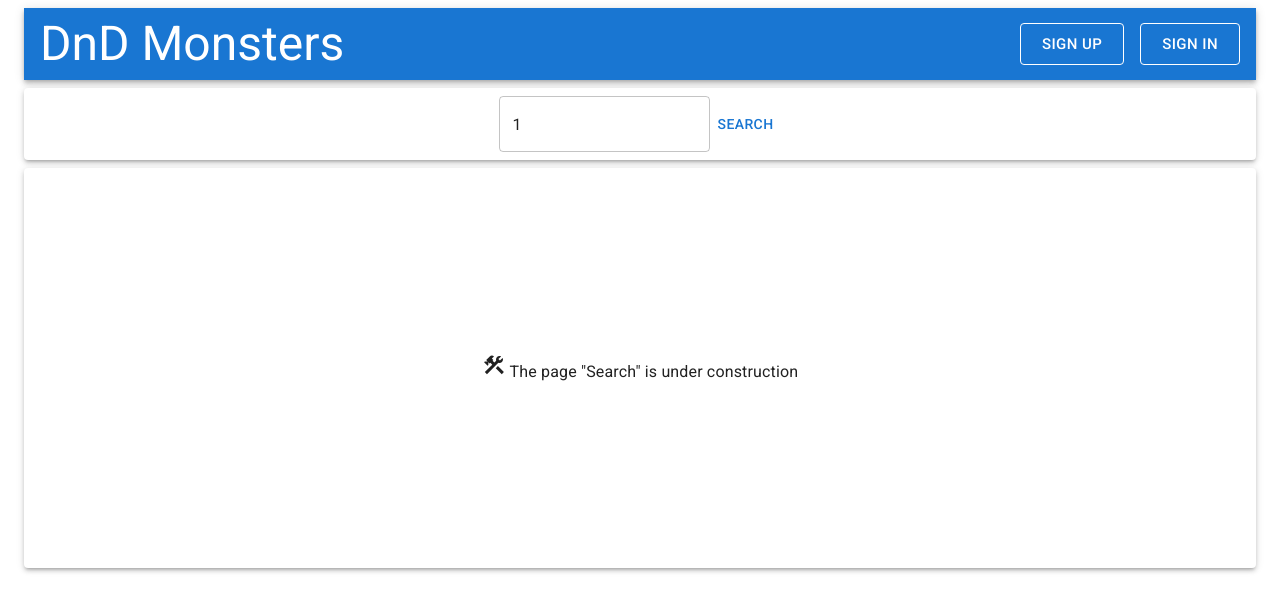
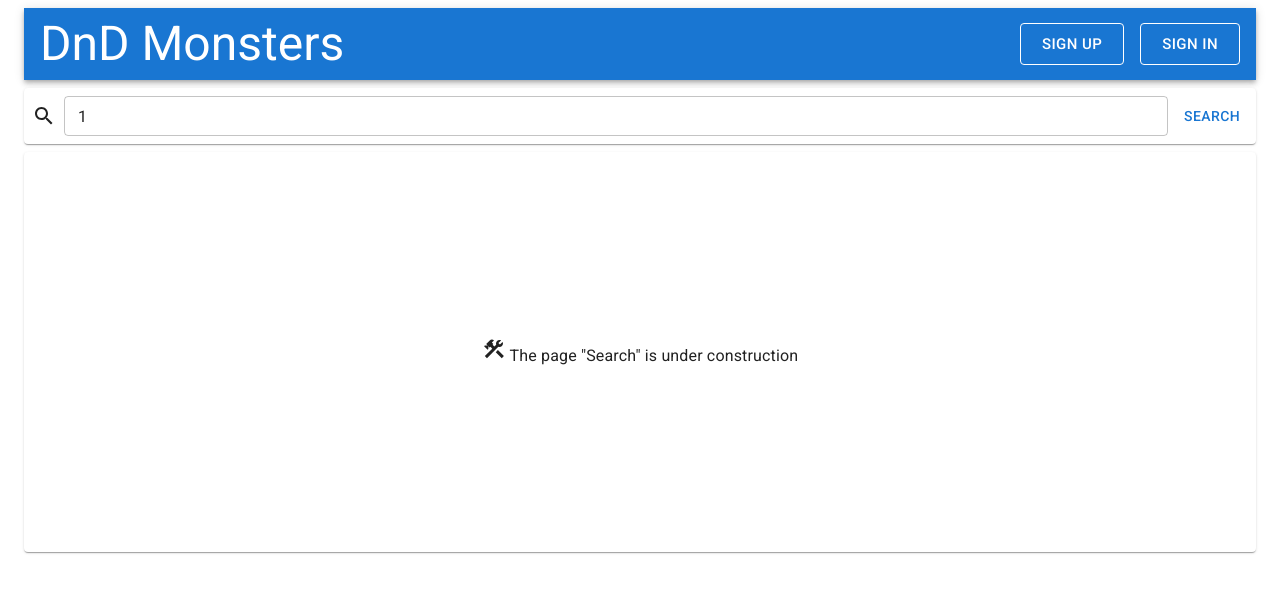
Before and after one commit to Malacar-Miles/dnd-monsters, a React (Create React App) app: page /search/1 in a window 1280 px wide. Shown: the top 612 px of the page. Built offline with nearby package versions, Linux system fonts and the light colour scheme; no server answers.

Commit message:
Fully implemented search suggestions box (with functional links) for the search bar.

```diff
--- a/src/entities/monster/api/dnd-monster-api.ts
+++ b/src/entities/monster/api/dnd-monster-api.ts
@@ -1,5 +1,10 @@
 import { createApi, fetchBaseQuery } from "@reduxjs/toolkit/query/react";
 import type { MonsterBasicData, MonsterExtendedData } from "../model/data";
+
+type IndexQueryResult = {
+  count: number;
+  results: MonsterBasicData[];
+};
 
 export const dndMonsterApi = createApi({
   reducerPath: "dndMonsterApi",
@@ -7,7 +12,7 @@ export const dndMonsterApi = createApi({
     baseUrl: "https://www.dnd5eapi.co/api/monsters",
   }),
   endpoints: (builder) => ({
-    getAllMonsterNames: builder.query<MonsterBasicData[], void>({
+    getAllMonsterNames: builder.query<IndexQueryResult, void>({
       query: () => "/",
       keepUnusedDataFor: 86400, // Keep for 24 hours
     }),
--- /dev/null
+++ b/src/features/search/model/search-logic.ts
@@ -0,0 +1,42 @@
+export type DataItem = {
+  [key: string]: string;
+};
+
+export type SearchSuggestion = {
+  displayText: string;
+  index: string;
+};
+
+export const generateSearchSuggestions = <T extends DataItem>({
+  searchableData,
+  searchQuery,
+  fieldToSearchBy,
+  indexField,
+  maxSuggestions,
+}: {
+  searchableData: T[];
+  searchQuery: string;
+  fieldToSearchBy: string;
+  indexField: string;
+  maxSuggestions: number;
+}): SearchSuggestion[] => {
+  const processedSearchQuery = searchQuery.trim().toLowerCase();
+  const result = [];
+
+  for (let i = 0; i < searchableData.length; i++) {
+    const currentItem = searchableData[i];
+    const stringToSearchIn = currentItem[fieldToSearchBy];
+    if (
+      stringToSearchIn &&
+      typeof stringToSearchIn === "string" &&
+      stringToSearchIn.trim().toLowerCase().includes(processedSearchQuery)
+    )
+      result.push({
+        displayText: stringToSearchIn,
+        index: currentItem[indexField],
+      });
+    if (result.length >= maxSuggestions) break;
+  }
+
+  return result;
+};
--- a/src/features/search/ui/search-bar.tsx
+++ b/src/features/search/ui/search-bar.tsx
@@ -1,65 +1,96 @@
 import { Paper, TextField, Button } from "@mui/material";
+import { Search as SearchIcon } from "@mui/icons-material";
 import { useState, useEffect } from "react";
 import { useNavigate } from "react-router-dom";
+import {
+  generateSearchSuggestions,
+  type DataItem,
+} from "../model/search-logic";
+import { SearchSuggestions } from "./search-suggestions";
 
-type SearchBarProps = {
-  data: any[] | undefined;
+type SearchBarProps<T> = {
+  searchableData: T[] | undefined;
   fieldToSearchBy: string;
   indexField: string;
   searchResultsPageUrl: string;
   individualResultPageUrl: string;
   prefilledQueryText?: string;
+  placeholderText: string;
 };
 
-export const SearchBar = (props: SearchBarProps) => {
+export function SearchBar<T extends DataItem>(props: SearchBarProps<T>) {
   const {
-    data,
+    searchableData,
     fieldToSearchBy,
     indexField,
     searchResultsPageUrl,
     individualResultPageUrl,
     prefilledQueryText,
+    placeholderText,
   } = props;
 
   const [queryText, setQueryText] = useState("");
+  const [anchorEl, setAnchorEl] = useState<HTMLElement | null>(null);
 
   useEffect(() => {
     if (prefilledQueryText) setQueryText(prefilledQueryText);
+    // eslint-disable-next-line
   }, []);
 
   const navigate = useNavigate();
 
   const handleChange = (event: React.ChangeEvent<HTMLInputElement>) => {
     setQueryText(event.target.value);
+    setAnchorEl(event.target);
   };
 
   const handleSubmit = (event: React.MouseEvent) => {
     event.preventDefault();
     const encodedSearchQuery = encodeURIComponent(queryText);
-    const url = searchResultsPageUrl + "/" + encodedSearchQuery;
+    const url = `/${searchResultsPageUrl}/${encodedSearchQuery}`;
     navigate(url);
   };
+
+  const searchSuggestions =
+    searchableData && queryText
+      ? generateSearchSuggestions<T>({
+          searchableData,
+          searchQuery: queryText,
+          fieldToSearchBy,
+          indexField,
+          maxSuggestions: 5,
+        })
+      : undefined;
 
   return (
     <Paper
       component="form"
-      elevation={3}
       sx={{
         padding: "0.5rem",
         margin: "0.5rem 0",
         display: "flex",
         justifyContent: "center",
         alignItems: "center",
+        gap: "0.5rem",
       }}
     >
+      <SearchIcon />
       <TextField
-        aria-label="Search"
+        type="search"
         value={queryText}
         onChange={handleChange}
+        placeholder={placeholderText}
+        size="small"
+        sx={{ flexGrow: "1" }}
+      />
+      <SearchSuggestions
+        searchSuggestions={searchSuggestions}
+        individualResultPageUrl={individualResultPageUrl}
+        anchorEl={anchorEl}
       />
       <Button type="submit" onClick={handleSubmit}>
         Search
       </Button>
     </Paper>
   );
-};
+}
--- /dev/null
+++ b/src/features/search/ui/search-suggestions.tsx
@@ -0,0 +1,41 @@
+import { Menu, MenuItem } from "@mui/material";
+import type { SearchSuggestion } from "../model/search-logic";
+import { useNavigate } from "react-router-dom";
+
+export const SearchSuggestions = ({
+  searchSuggestions,
+  individualResultPageUrl,
+  anchorEl,
+}: {
+  searchSuggestions: SearchSuggestion[] | undefined;
+  individualResultPageUrl: string;
+  anchorEl: HTMLElement | null;
+}) => {
+  const navigate = useNavigate();
+
+  if (!searchSuggestions || searchSuggestions.length === 0) return null;
+
+  const generateNavigateFunction = (index: string) => {
+    return function () {
+      navigate(`/${individualResultPageUrl}/${index}`);
+    };
+  };
+
+  return (
+    <Menu
+      open={true}
+      anchorEl={anchorEl}
+      autoFocus={false}
+      disableAutoFocus={true}
+    >
+      {searchSuggestions.map((suggestionItem) => (
+        <MenuItem
+          key={suggestionItem.index}
+          onClick={generateNavigateFunction(suggestionItem.index)}
+        >
+          {suggestionItem.displayText}
+        </MenuItem>
+      ))}
+    </Menu>
+  );
+};
--- a/src/pages/main.tsx
+++ b/src/pages/main.tsx
@@ -1,5 +1,5 @@
 import MonsterSearchBar from "widgets/monster-search-bar";
-import PlaceholderPage from "widgets/placeholder";
+import PlaceholderPage from "shared/ui/placeholder";
 
 const MainPage = () => {
   return (
--- a/src/pages/monster.tsx
+++ b/src/pages/monster.tsx
@@ -1,4 +1,4 @@
-import PlaceholderPage from "widgets/placeholder";
+import PlaceholderPage from "shared/ui/placeholder";
 
 const MonsterPage = () => {
   return <PlaceholderPage pageName="Monster" />;
--- a/src/pages/search-results.tsx
+++ b/src/pages/search-results.tsx
@@ -1,5 +1,5 @@
 import { useParams } from "react-router-dom";
-import PlaceholderPage from "widgets/placeholder";
+import PlaceholderPage from "shared/ui/placeholder";
 import MonsterSearchBar from "widgets/monster-search-bar";
 
 const SearchResultsPage = () => {
--- a/src/widgets/placeholder.tsx
+++ b/src/shared/ui/placeholder.tsx
@@ -1,10 +1,18 @@
-import { Box } from "@mui/material";
+import { Box, Paper } from "@mui/material";
 import { Construction } from "@mui/icons-material";
-import PageContentContainer from "shared/ui/page-content-container";
 
 const PlaceholderPage = ({ pageName }: { pageName: string }) => {
   return (
-    <PageContentContainer>
+    <Paper
+      component="main"
+      sx={{
+        padding: "0.5rem",
+        display: "flex",
+        justifyContent: "center",
+        alignItems: "center",
+        minHeight: "50vh",
+      }}
+    >
       <Box
         sx={{
           textAlign: "center",
@@ -12,7 +20,7 @@ const PlaceholderPage = ({ pageName }: { pageName: string }) => {
       >
         <Construction /> The page "{pageName}" is under construction
       </Box>
-    </PageContentContainer>
+    </Paper>
   );
 };
 
--- a/src/widgets/monster-search-bar.tsx
+++ b/src/widgets/monster-search-bar.tsx
@@ -7,15 +7,17 @@ const MonsterSearchBar = ({
   prefilledQueryText?: string;
 }) => {
   const { data } = useGetAllMonsterNamesQuery();
+  const searchableData = data ? data.results : undefined;
 
   return (
     <SearchBar
-      data={data}
+      searchableData={searchableData}
       fieldToSearchBy="name"
       indexField="index"
       searchResultsPageUrl="search"
       individualResultPageUrl="monster"
       prefilledQueryText={prefilledQueryText}
+      placeholderText="Search by monster name"
     />
   );
 };
```
